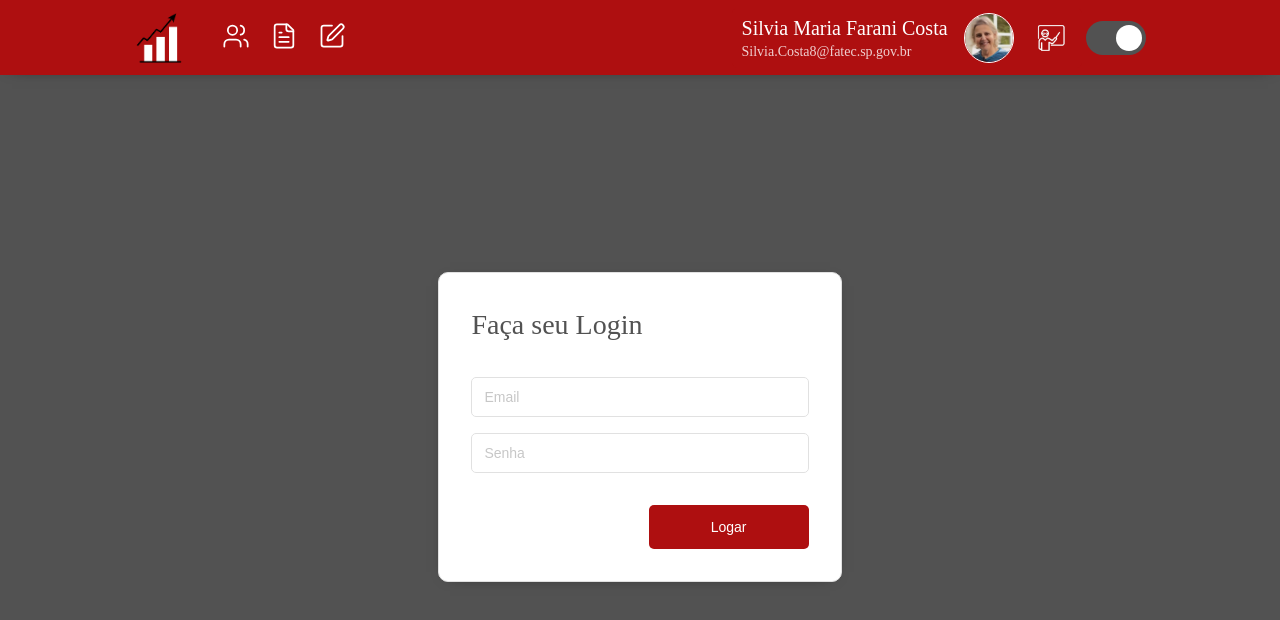
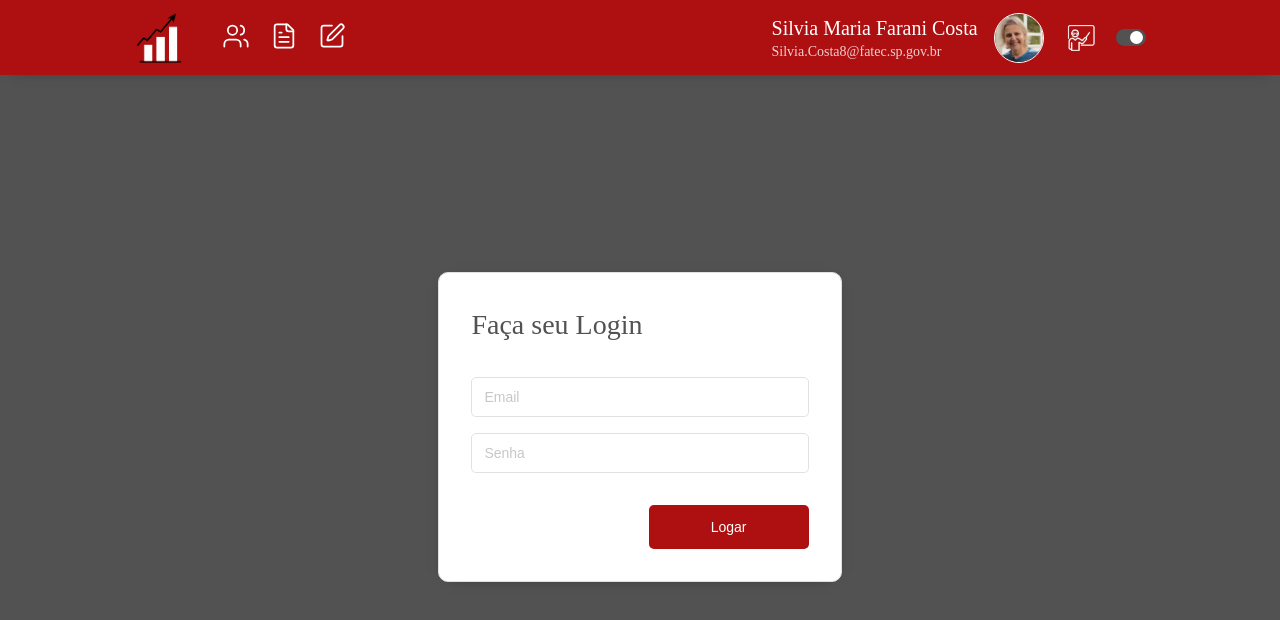
Before and after one commit to ProximoEstagio/Integra-o-Full-Stack, a plain HTML site: page Front-End/login.html in a window 1280 px wide. Drawn offline with Linux system fonts and the light colour scheme; a web font is replaced by a local one.

Commit message:
Update style.css

```diff
--- a/Front-End/estilos/style.css
+++ b/Front-End/estilos/style.css
@@ -402,8 +402,8 @@ input {
 .switch {
   position: relative;
   display: inline-block;
-  width: 60px;
-  height: 34px;
+  width: 30px;
+  height: 17px;
   margin-left: 4px;
 
 }
@@ -428,10 +428,10 @@ input {
 .slider:before {
   position: absolute;
   content: "";
-  height: 26px;
-  width: 26px;
-  left: 4px;
-  bottom: 4px;
+  height: 13px;
+  width: 13px;
+  left: 2px;
+  bottom: 2px;
   background-color: white;
   transition: .4s;
 }
@@ -441,7 +441,7 @@ input:checked + .slider {
 }
 
 input:checked + .slider:before {
-  transform: translateX(26px);
+  transform: translateX(12px);
 }
 
 
```
